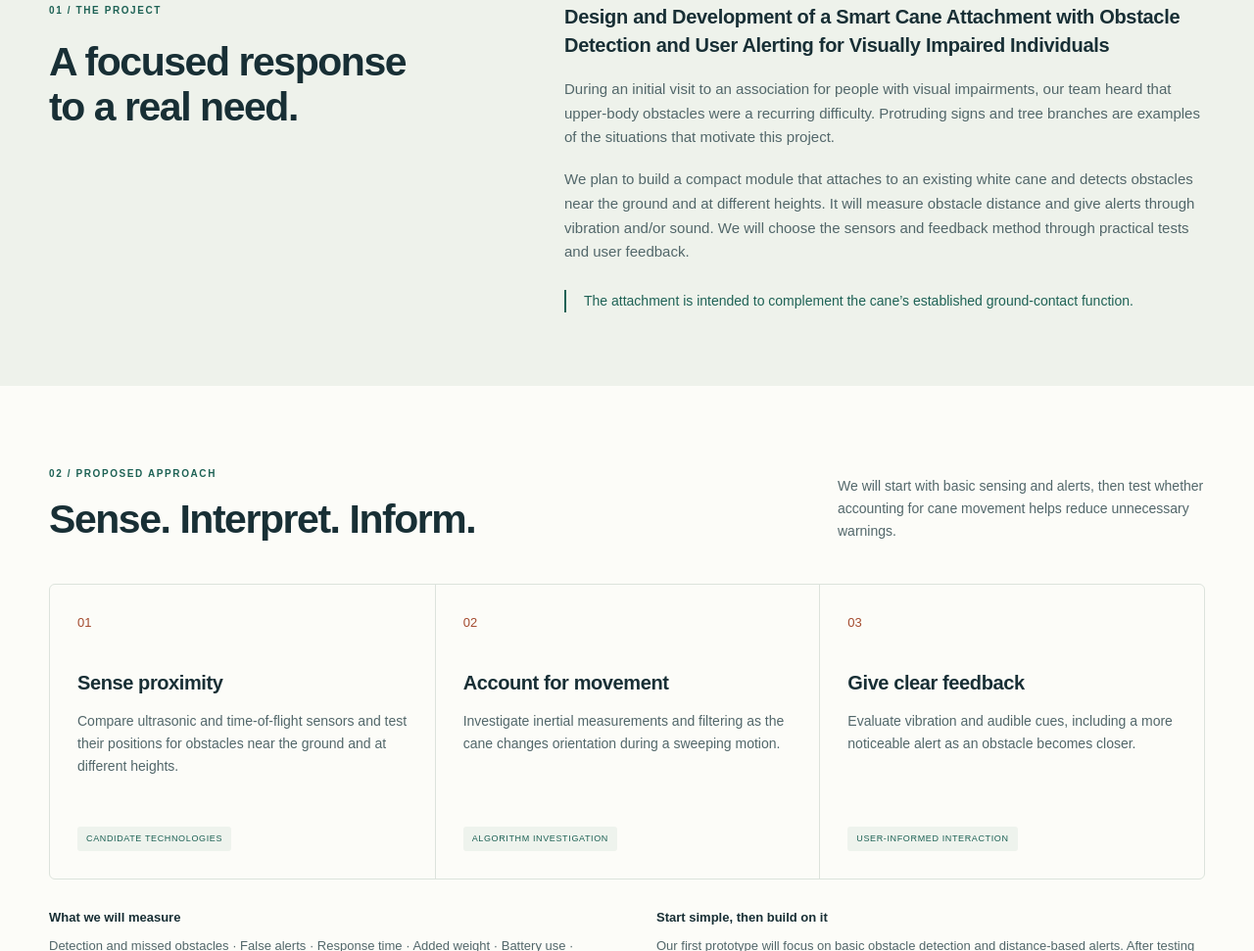
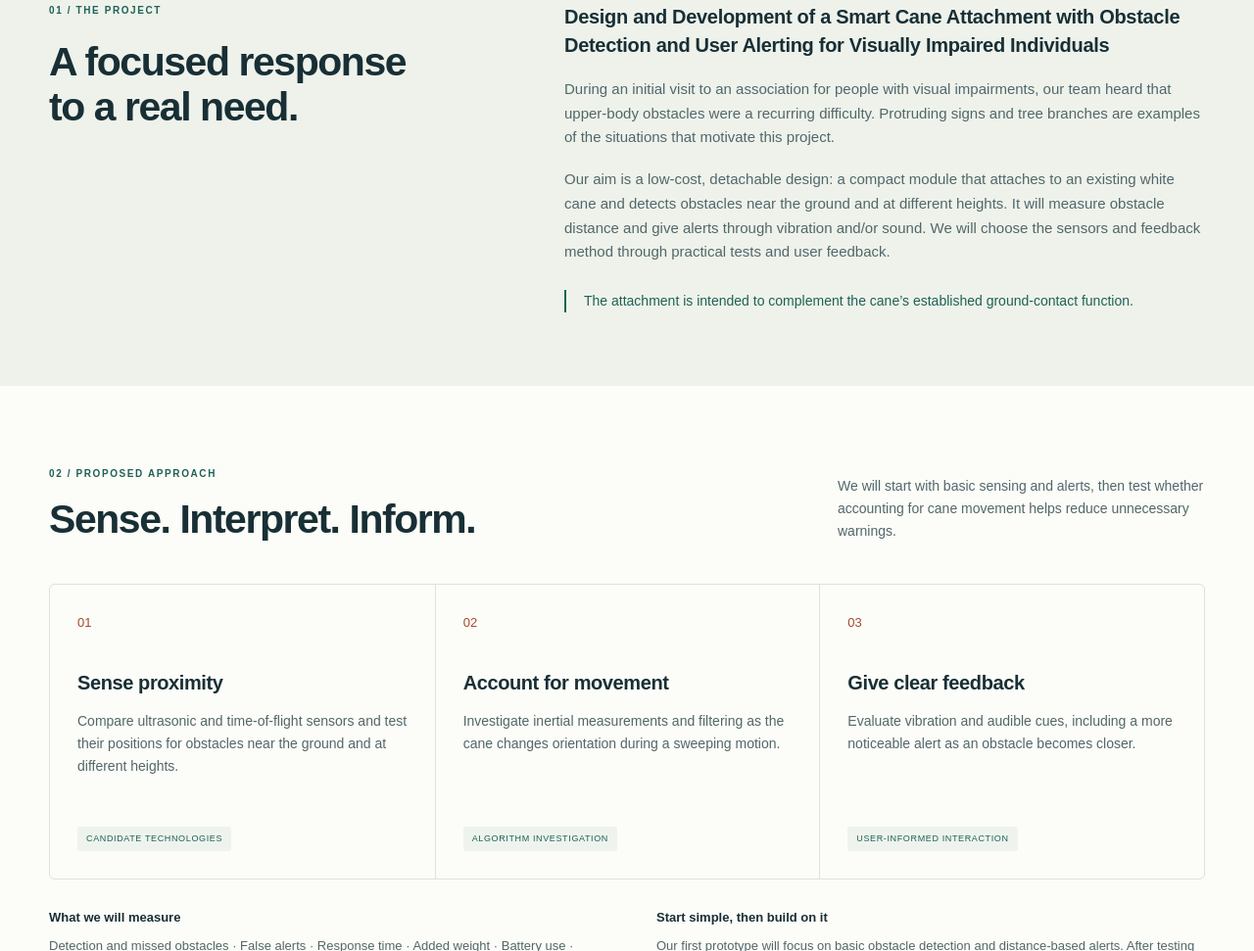
Before and after one commit to Mertsaglm/tedu-smart-cane, a plain HTML site: page docs/index.html in a window 1280 px wide. Shown: the part 874-1845 px from the top of the page at 98% size. Drawn offline with Linux system fonts and the light colour scheme.

Commit message:
Emphasize low-cost detachable design and fix citation punctuation

```diff
--- a/docs/index.html
+++ b/docs/index.html
@@ -30,7 +30,7 @@
  <div><p class="eyebrow">01 / THE PROJECT</p><h2 id="project-title">A focused response<br>to a real need.</h2></div>
  <div class="project-body"><p class="formal-title">Design and Development of a Smart Cane Attachment with Obstacle Detection and User Alerting for Visually Impaired Individuals</p>
  <p>During an initial visit to an association for people with visual impairments, our team heard that upper-body obstacles were a recurring difficulty. Protruding signs and tree branches are examples of the situations that motivate this project.</p>
- <p>We plan to build a compact module that attaches to an existing white cane and detects obstacles near the ground and at different heights. It will measure obstacle distance and give alerts through vibration and/or sound. We will choose the sensors and feedback method through practical tests and user feedback.</p>
+ <p>Our aim is a low-cost, detachable design: a compact module that attaches to an existing white cane and detects obstacles near the ground and at different heights. It will measure obstacle distance and give alerts through vibration and/or sound. We will choose the sensors and feedback method through practical tests and user feedback.</p>
  <p class="note">The attachment is intended to complement the cane’s established ground-contact function.</p>
  </div>
 </div></section>
```
Also changed, not shown: 1 other file.
